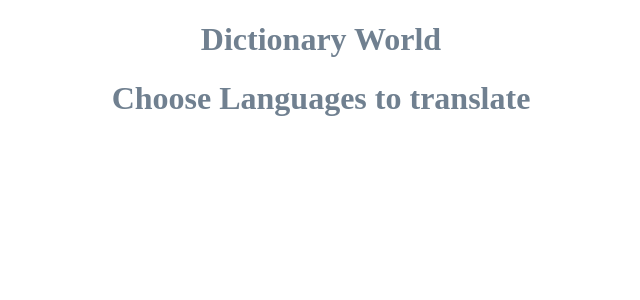
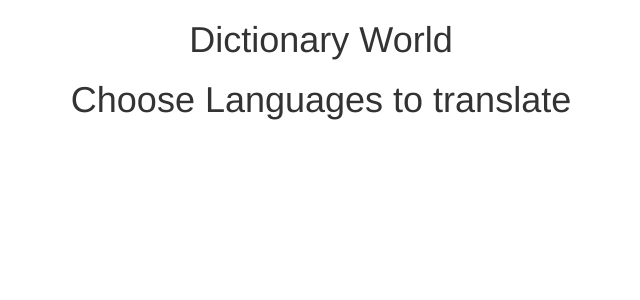
Before and after one commit to RAJATPRAKASH123/dictionaryWebApp, a Django app: page /home/ in a window 1280 px wide. Shown: the top 300 px of the page, without its empty margins (319-959 px from the left). Run offline with Django 3.2, Linux system fonts and the light colour scheme; data that the repository does not hold is empty; some libraries are stand-ins or nearby versions.

Commit message:
added bootstrap in base.html

```diff
--- a/templates/base.html
+++ b/templates/base.html
@@ -2,11 +2,15 @@
 <html>
     <head>
         <title>Dictionary World       {% block title %}{% endblock %}
-
         </title>
-        <style>
+        <meta charset="utf-8">
+        <meta name="viewport" content="width=device-width, initial-scale=1">
+        <link rel="stylesheet" href="https://maxcdn.bootstrapcdn.com/bootstrap/3.4.1/css/bootstrap.min.css">
+        <script src="https://ajax.googleapis.com/ajax/libs/jquery/3.5.1/jquery.min.js"></script>
+        <script src="https://maxcdn.bootstrapcdn.com/bootstrap/3.4.1/js/bootstrap.min.js"></script>
+        <!-- <style>
             h1 {color: slategrey;}
-        </style>
+        </style> -->
     </head>
     <body>
         {% block content %}
```
